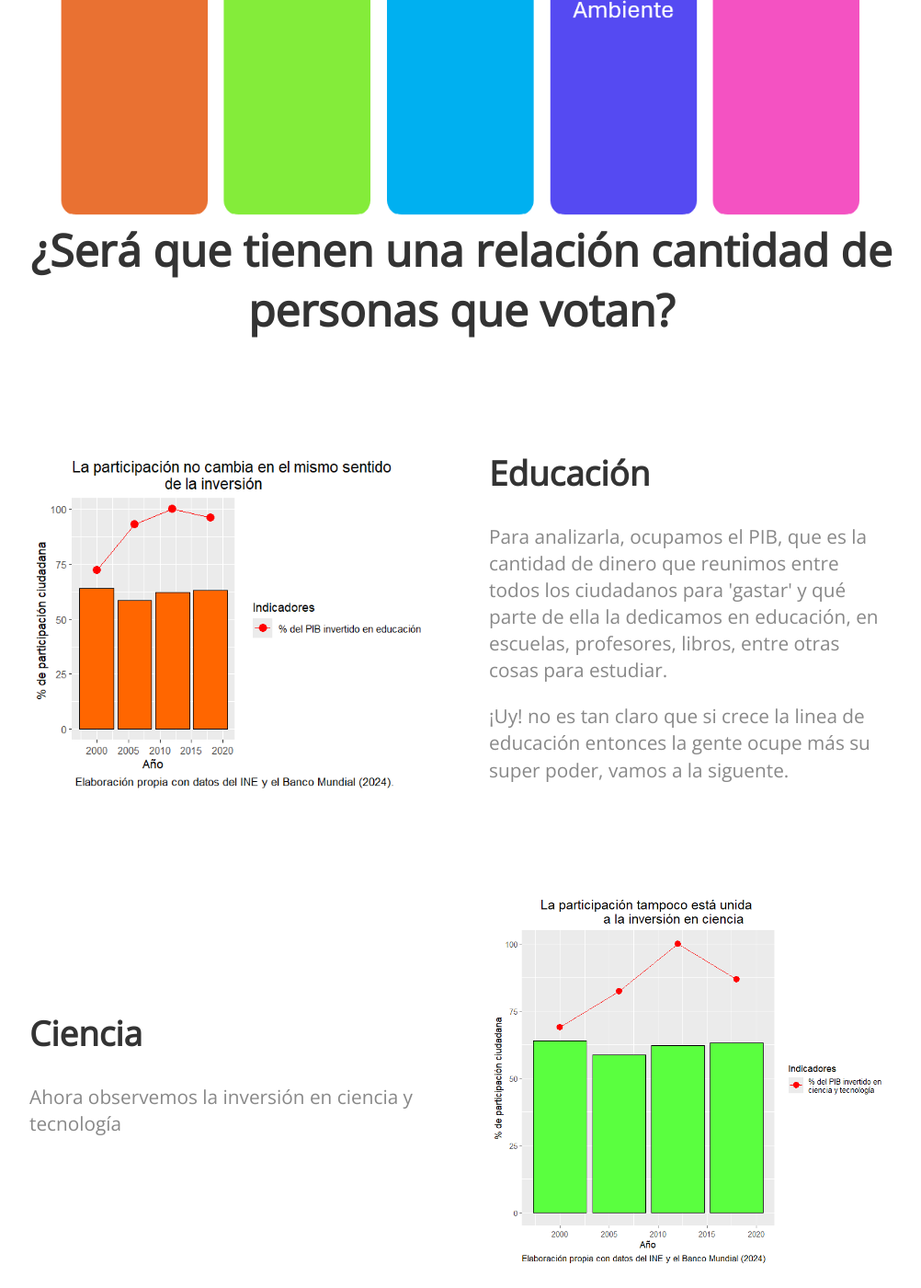
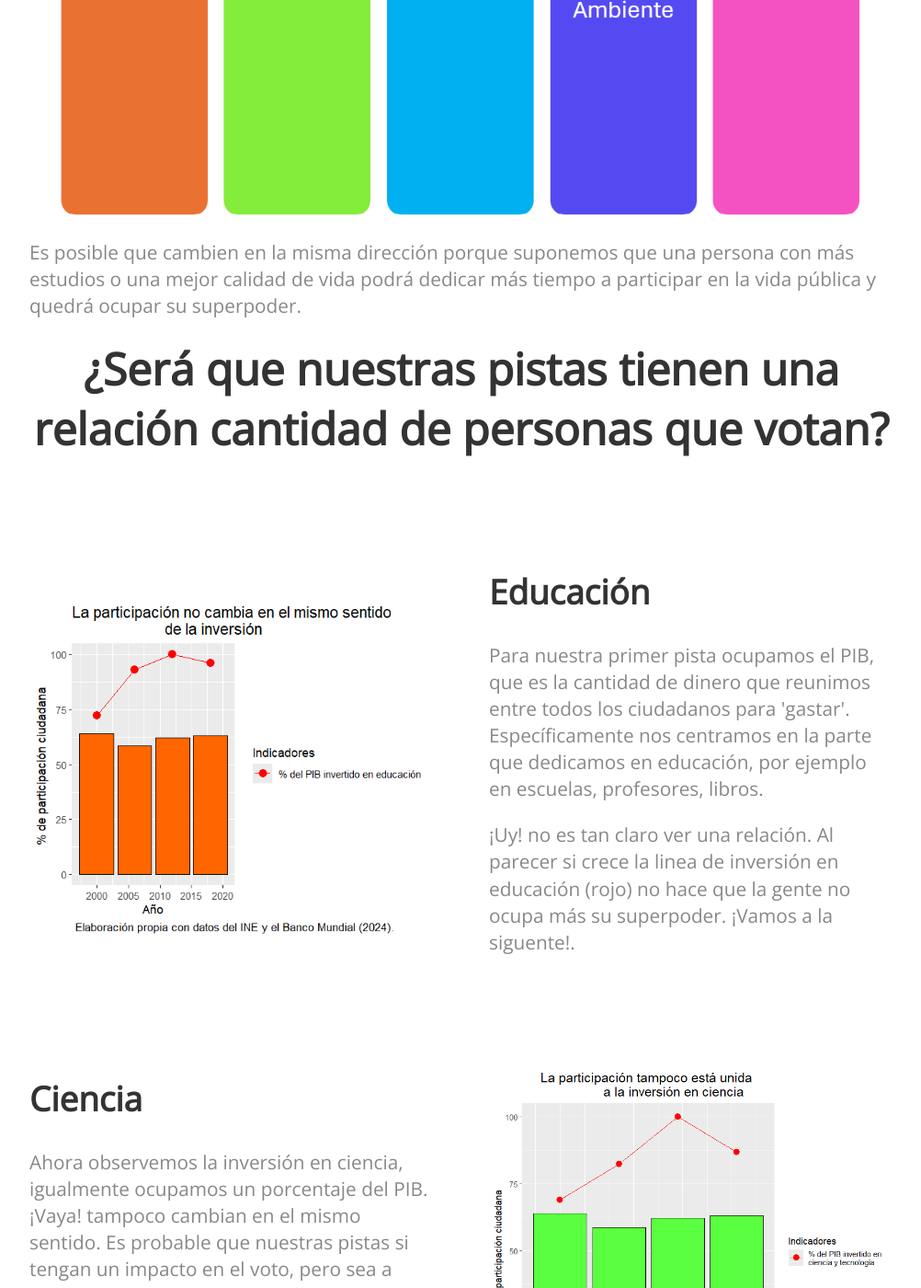
Before and after one commit to carlaAndr/democracia.github.io, a Jekyll site: the page built from index.html, in a window 1280 px wide and 1400 px high, scrolled down 1293 px. Shown: the whole window at 92% size, without its empty margins (138-1140 px from the left). Built offline with Jekyll 4.4.1, drawn with Linux system fonts in a browser that asks for light colours; nearby versions of some CDN libraries; some of the changed text lies outside the part shown.

Commit message:
Update index.html

```diff
--- a/index.html
+++ b/index.html
@@ -40,8 +40,10 @@ title: Democracia
 	<h2 class="editable" style="text-align: center;">Comencemos con estas pistas</h2>
 
 	<img src="{{ site.baseurl }}/images/Pistas.png" alt="Pistas">
+	<p> Es posible que cambien en la misma dirección porque suponemos que una persona con más estudios o una mejor calidad de vida podrá
+	dedicar más tiempo a participar en la vida pública y quedrá ocupar su superpoder. </p>
 	<h1> <center>
-		¿Será que tienen una relación cantidad de personas que votan?
+		¿Será que nuestras pistas tienen una relación cantidad de personas que votan?
 	</center>
 	</h1>
 
@@ -55,12 +57,13 @@ title: Democracia
 		<div>
 			<h2 class="editable">Educación</h2>
 
-			<p class="editable"> Para analizarla, ocupamos el PIB, que es la cantidad de dinero que reunimos entre todos los ciudadanos para 'gastar'
-				y qué parte de ella la dedicamos en educación, en escuelas, profesores, libros, entre otras cosas para estudiar.
+			<p class="editable"> Para nuestra primer pista ocupamos el PIB, que es la cantidad de dinero que reunimos entre todos los ciudadanos para 'gastar'.
+				Específicamente nos centramos en la parte que dedicamos en educación, por ejemplo en escuelas, profesores, libros.
 			</p>
 
 			<p>
-				¡Uy! no es tan claro que si crece la linea de educación entonces la gente ocupe más su super poder, vamos a la siguente.
+				¡Uy! no es tan claro ver una relación.
+				Al parecer si crece la linea de inversión en educación (rojo) no hace que la gente no ocupa más su superpoder. ¡Vamos a la siguente!.
 			</p>
 		</div>
 	</div>
@@ -70,7 +73,12 @@ title: Democracia
 		<div>
 			<h2 class="editable">Ciencia</h2>
 
-			<p class="editable"> Ahora observemos la inversión en ciencia y tecnología</p>
+			<p class="editable"> Ahora observemos la inversión en ciencia, igualmente ocupamos un porcentaje del PIB.
+			¡Vaya! tampoco cambian en el mismo sentido.
+			Es probable que nuestras pistas si tengan un impacto en el voto, pero sea a largo plazo, es decir, la inversión que todos hacemos para que tú
+			vayas a la escuela, dará fruto (respecto al superpoder) en 10 o 12 años, cuando ya lo puedas ejercer.
+			¿La salud de los ciudadanos beneficiará los votos?
+			</p>
 
 		</div>
 		<div>
@@ -85,7 +93,11 @@ title: Democracia
 		<div>
 			<h2 class="editable">Salud</h2>
 
-			<p class="editable">Leave no sheep behind. Our mission to give sheep the right to vote and have them represented in parliament. For too long sheep have been exploited for their warm wool and delicious meat. It's time to put our hooves down and baa for what's right. Give sheep the vote!</p>
+			<p class="editable"> La esperanza de vida es la cantidad de años que se calcula que vivirán los ciudadanos.
+				¡Wow! Al parecer, entre más años se esperan vivir más porcentaje de la población va a votar.
+				Sorprendente ¿no?
+
+			</p>
 		</div>
 	</div>
 </div><div class="container">
@@ -93,7 +105,9 @@ title: Democracia
 		<div>
 			<h2 class="editable">Medio Ambiente</h2>
 
-			<p class="editable">   </p>
+			<p class="editable"> Para ver esta pista ocuparemos la cantidad de energía renovable que ocupamos.
+			El uso de energías renovables va en caída, pero la participación no. Entonces, no están directamente relacionados.
+			</p>
 
 		</div>
 		<div>
@@ -109,7 +123,26 @@ title: Democracia
 		<div>
 			<h2 class="editable">Pobreza</h2>
 
-			<p class="editable">Aunque es algo que pasa, después de 2005, no es posible afirmarlo</p>
+			<p class="editable">
+				Finalmente, llegamos a nuestra última pista: la brecha de pobreza.
+				Vivir en pobreza es luchar para tener las cosas básicas que la mayoría de nosotros damos por sentado.
+				Aparentemente, tampoco hay un vínculo claro, después de 2005 pareciera que hay una relación pero no es posible afirmarlo.
+				¡Qué lástima! Nuestras pistas no han resultado ser muy buenas.
+			</p>
+		</div>
+	</div>
+</div>
+
+<div class="container">
+	<h2 class="editable">Esto no quiere decir que</h2>
+	<div class="columns">
+		<div>
+		<p> se deba de dejar de invertir en educación, ciencia, salud, medio ambiente o en disminuir la pobreza.
+		La participación es un problema más complejo y puede verse afectada por muchos factores que no ocupamos en nuestra investigación.
+		Seguiremos investigando con nuevas pistas, pero podrías ayudarnos participando con tu superpoder para el bien de tu país. </p>
+		</div>
+		<div>
+			<img src="{{ site.baseurl }}/images/Perro2.jpg" alt="Perro2">
 		</div>
 	</div>
 </div>
@@ -122,28 +155,17 @@ title: Democracia
 		</p>
 		<div class="attribute">
 			<p class="meta">
-				<span class="image"><img class="editable" src="{{ site.baseurl }}/images/perro2.jpg" alt="dog"></span>
+				<span class="image"><img class="editable" src="{{ site.baseurl }}/images/Perro2.jpg" alt="dog"></span>
 				<span class="author editable"><strong>Anónimo</strong></span>
 			</p>
 		</div>
 	</blockquote>
 </div>
-<div class="container">
-	<h2 class="editable">Esto no quiere decir que</h2>
-	<div class="columns">
-		<div>
-		<p> se deba de dejar de invertir en educación, ciencia, salud o medio ambiente. La participación es un problema más complejo
-		Seguiremos investigando pisats, pero depende de ti, que cuando seas grande, participes con tu superpoder para el bien de tu país. </p>
-		</div>
-		<div>
-			<img src="{{ site.baseurl }}/images/Perro2.jpg" alt="Perro2">
-		</div>
-	</div>
-</div>
+
 <div class="darker">
 	<div class="container">
 		<h2 class="editable">¿Qué opinas, te gustaría tener este superpoder?</h2>
-		<p class="editable" style="text-align: center;"> En México, podrás ejercerlo cuando llegues a la mayoría de edad,
+		<p class="editable" style="text-align: center;"> En México, podrás ejercerlo cuando llegues a la mayoría de edad, 18 años,
 			y es muy importante que lo hagas,  ¡No pierdas la oportunidad de que tu voz sea escuchada!.</p>
 
 	</div>
```
